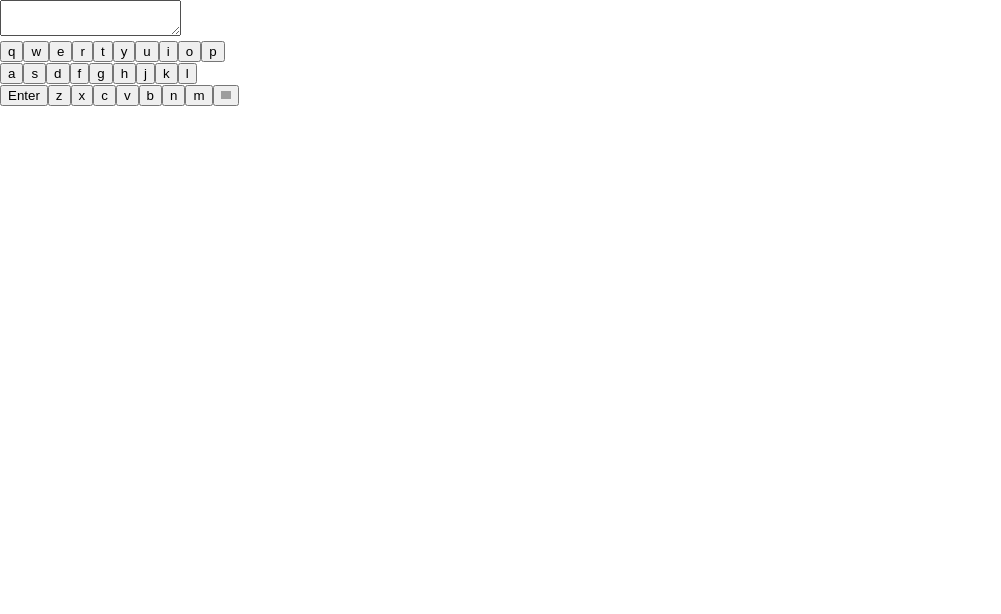
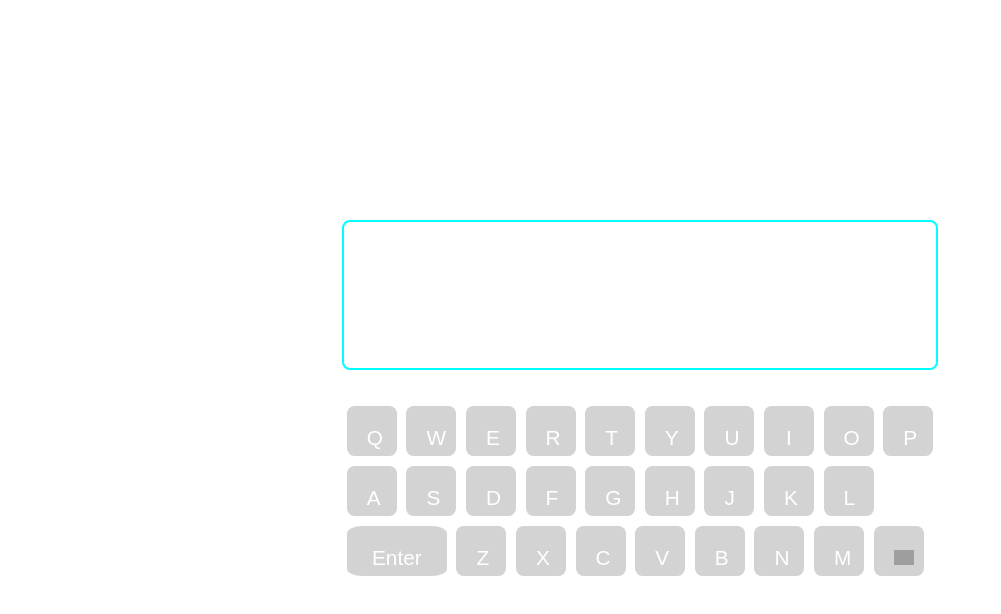
Before and after one commit to AI-WordLadder/wordladder-fe, a React (Create React App) app in the folder wordladder_frontend/: page / in a window 1280 px wide. Shown: the top 614 px of the page, without its empty margins (0-1001 px from the left). Built offline with nearby package versions, Linux system fonts and the light colour scheme; grey boxes are pictures that could not be loaded.

Commit message:
make useful keyboard (can type with mouse and keyboard)

```diff
--- a/wordladder_frontend/src/App.css
+++ b/wordladder_frontend/src/App.css
@@ -1,44 +1,60 @@
-.App {
-  text-align: center;
+* {
+  margin: 0;
+  padding: 0;
+  box-sizing: border-box;
 }
 
-.App-logo {
-  height: 40vmin;
-  pointer-events: none;
+.button{
+  padding:20px;
 }
 
-@media (prefers-reduced-motion: no-preference) {
-  .App-logo {
-    animation: App-logo-spin infinite 20s linear;
-  }
-}
 
-.App-header {
-  background-color: #282c34;
+
+body{
+  display: grid;
+  place-items: center;
   min-height: 100vh;
-  display: flex;
-  flex-direction: column;
-  align-items: center;
-  justify-content: center;
-  font-size: calc(10px + 2vmin);
-  color: white;
-}
-
-.App-link {
-  color: #61dafb;
-}
-
-@keyframes App-logo-spin {
-  from {
-    transform: rotate(0deg);
-  }
-  to {
-    transform: rotate(360deg);
-  }
 }
 
 .deleteButton img {
-  width: 10px;  /* Set the image width */
-  height: 10px; /* Set the image height */
+  width: 20px;  /* Set the image width */
   object-fit: contain; /* Ensures the image maintains aspect ratio */
+  margin-left: auto;
+  margin-right: auto;
 }
+
+button{
+  background-color: #d3d3d3;
+  border: none;
+  border-radius: 15%;
+  padding: .5rem 1rem;
+  margin: .3rem;
+  font-size: 1.3rem;
+  color: white;
+  width: 50px;
+  height: 50px;
+}
+
+.enterButton {
+  text-transform: capitalize;
+  width: 100px;
+ }
+
+.textarea{
+  width: 100%;
+  display: flex;
+  justify-content: center;
+  margin-bottom: 2rem;
+}
+
+textarea{
+  width: 100%;
+  height: 150px;
+  resize: none;
+  padding: .5rem;
+  font-size: 1.2rem;
+  outline: none;
+  border:2px solid aqua;
+  border-radius: .5rem;
+
+}
--- a/wordladder_frontend/src/App.js
+++ b/wordladder_frontend/src/App.js
@@ -1,55 +1,103 @@
-import logo from './logo.svg';
 import './App.css';
 import { Component } from 'react';
 
 class Header extends Component {
+  constructor(props) {
+    super(props);
+    this.state = {
+      text: '', // Store textarea content
+    };
+  }
+
+  componentDidMount() {
+    document.addEventListener('keydown', this.handleKeyPress);
+  }
+
+  componentWillUnmount() {
+    document.removeEventListener('keydown', this.handleKeyPress);
+  }
+
+  handleKeyPress = (event) => {
+    const { key } = event;
+
+    if (key === 'Backspace') {
+      this.handleDelete(); // Delete character when pressing Backspace
+    }
+    else if (/[a-zA-Z]/.test(key)) {
+      // Allow only letters (A-Z, a-z)
+      this.setState((prevState) => ({
+        text: prevState.text + key.toUpperCase(), // Convert to uppercase
+      }));
+    } else if (key === 'Enter') {
+      this.setState((prevState) => ({
+        text: prevState.text + '\n', // Add a new line
+      }));
+    }
+  };
+
+  handleButtonClick = (char) => {
+    this.setState((prevState) => ({
+      text: prevState.text + char,
+    }));
+  };
+
+  handleDelete = () => {
+    this.setState((prevState) => ({
+      text: prevState.text.slice(0, -1), // Remove the last character
+    }));
+  };
+
   render() {
     return (
-      <div class="container">
-        <div class="textarea">
-          <textarea></textarea>
+      <div className="container">
+        <div className="textarea">
+          <textarea value={this.state.text} readOnly></textarea>
         </div>
-        <div class="keyboard">
-        <div class="keyboardRow">
-          <button class="button characterButton">q</button>
-          <button class="button characterButton">w</button>
-          <button class="button characterButton">e</button>
-          <button class="button characterButton">r</button>
-          <button class="button characterButton">t</button>
-          <button class="button characterButton">y</button>
-          <button class="button characterButton">u</button>
-          <button class="button characterButton">i</button>
-          <button class="button characterButton">o</button>
-          <button class="button characterButton">p</button>
+        <div className="keyboard">
+          <div className="keyboardRow">
+            {'QWERTYUIOP'.split('').map((char) => (
+              <button
+                key={char}
+                className="button characterButton"
+                onClick={() => this.handleButtonClick(char)}
+              >
+                {char}
+              </button>
+            ))}
           </div>
-          <div class="keyboardRow">
-            <div class="keyboardSpacer">
+          <div className="keyboardRow">
+            <div className="keyboardSpacer"></div>
+            {'ASDFGHJKL'.split('').map((char) => (
+              <button
+                key={char}
+                className="button characterButton"
+                onClick={() => this.handleButtonClick(char)}
+              >
+                {char}
+              </button>
+            ))}
+            <div className="keyboardSpacer"></div>
           </div>
-          <button class="button characterButton">a</button>
-          <button class="button characterButton">s</button>
-          <button class="button characterButton">d</button>
-          <button class="button characterButton">f</button>
-          <button class="button characterButton">g</button>
-          <button class="button characterButton">h</button>
-          <button class="button characterButton">j</button>
-          <button class="button characterButton">k</button>
-          <button class="button characterButton">l</button>
-          <div class="keyboardSpacer"></div>
+          <div className="keyboardRow">
+            <button className="button enterButton" onClick={() => this.handleButtonClick('\n')}>
+              Enter
+            </button>
+            {'ZXCVBNM'.split('').map((char) => (
+              <button
+                key={char}
+                className="button characterButton"
+                onClick={() => this.handleButtonClick(char)}
+              >
+                {char}
+              </button>
+            ))}
+            <button className="button deleteButton" onClick={this.handleDelete}>
+              <img
+                src="https://static-00.iconduck.com/assets.00/backspace-icon-2048x1509-3pqr8k29.png"
+                alt="-"
+              />
+            </button>
           </div>
-          <div class="keyboardRow">
-            <button class="button enterButton">Enter</button>
-            <button class="button characterButton">z</button>
-            <button class="button characterButton">x</button>
-            <button class="button characterButton">c</button>
-            <button class="button characterButton">v</button>
-            <button class="button characterButton">b</button>
-            <button class="button characterButton">n</button>
-            <button class="button characterButton">m</button>
-            <button class="button deleteButton">
-            <img src="https://static-00.iconduck.com/assets.00/backspace-icon-2048x1509-3pqr8k29.png" alt="Button Image"></img>
-        <path d="M22 3H7c-.69 0-1.23.35-1.59.88L0 12l5.41 8.11c.36.53.9.89 1.59.89h15c1.1 0 2-.9 2-2V5c0-1.1-.9-2-2-2zm0 16H7.07L2.4 12l4.66-7H22v14zm-11.59-2L14 13.41 17.59 17 19 15.59 15.41 12 19 8.41 17.59 7 14 10.59 10.41 7 9 8.41 12.59 12 9 15.59z"></path>
-            </button>
-        </div>
         </div>
       </div>
     );
@@ -59,7 +107,7 @@ class Header extends Component {
 function App() {
   return (
     <div>
-      <Header></Header>
+      <Header />
     </div>
   );
 }
```
